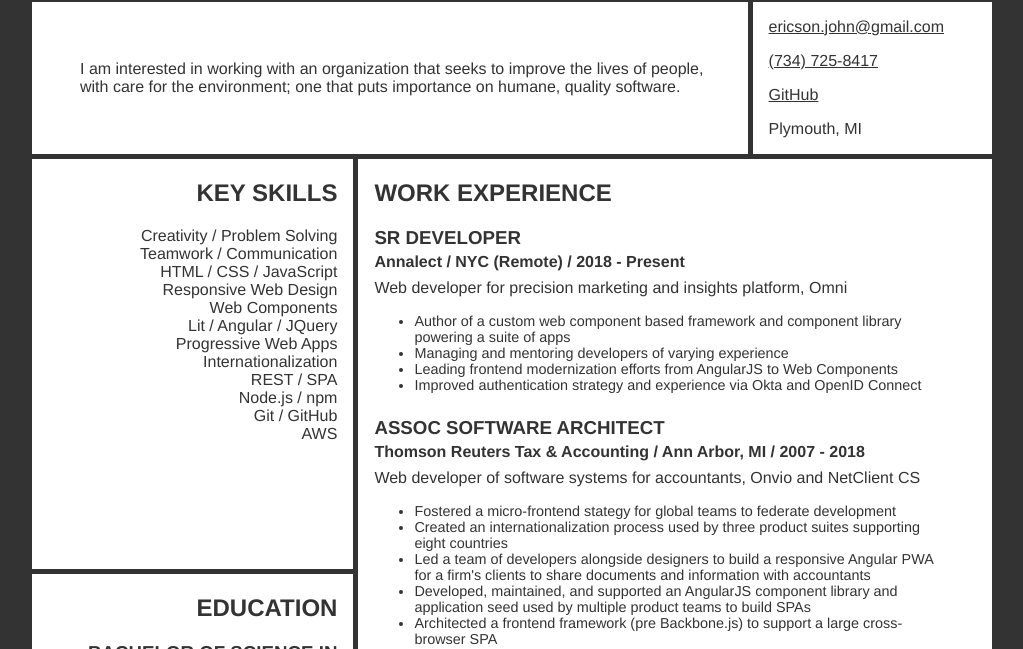
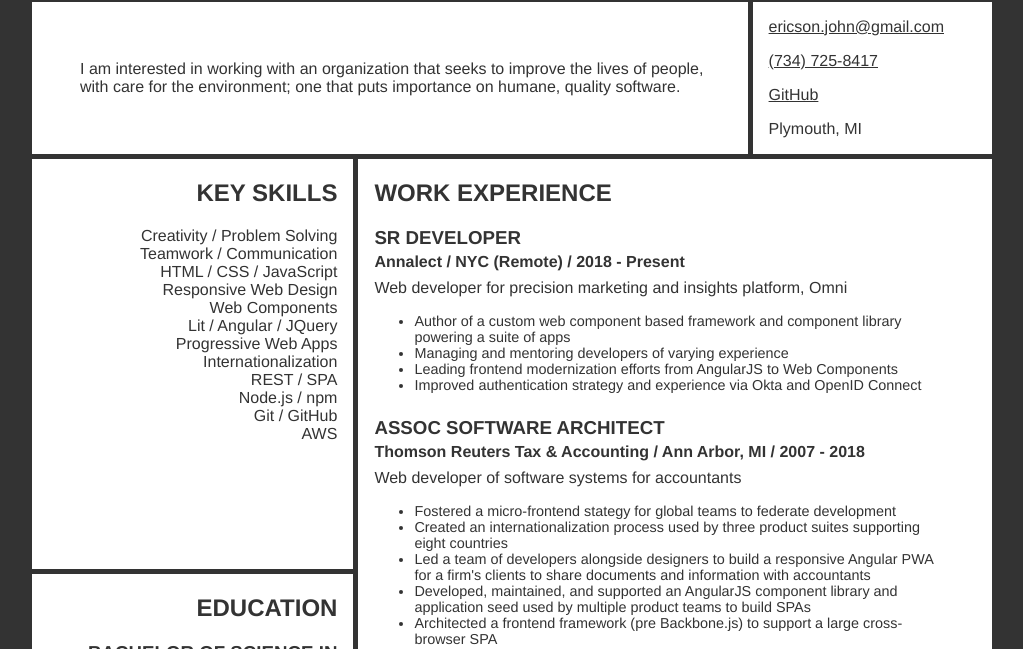
Before and after one commit to pinkhominid/resume, a website: page docs/index.html in a window 1280 px wide. Shown: the part 151-800 px from the top of the page, without its empty margins (128-1151 px from the left). Drawn offline with Linux system fonts and the light colour scheme.

Commit message:
Remove TR product names

```diff
--- a/docs/index.html
+++ b/docs/index.html
@@ -43,7 +43,7 @@
             <p class='job__employer'>
               <span class="job__employer-name">Thomson Reuters Tax &amp; Accounting</span> / <span class="job__employer-location">Ann Arbor, MI</span> / <span class="job__duration">2007 - 2018</span>
             </p>
-            <p class='job__description'>Web developer of software systems for accountants, Onvio and NetClient CS</p>
+            <p class='job__description'>Web developer of software systems for accountants</p>
             <ul class='job__duties'>
               <li class='job__duty'>Fostered a micro-frontend stategy for global teams to federate development</li>
               <li class='job__duty'>Created an internationalization process used by three product suites supporting eight countries</li>
```
